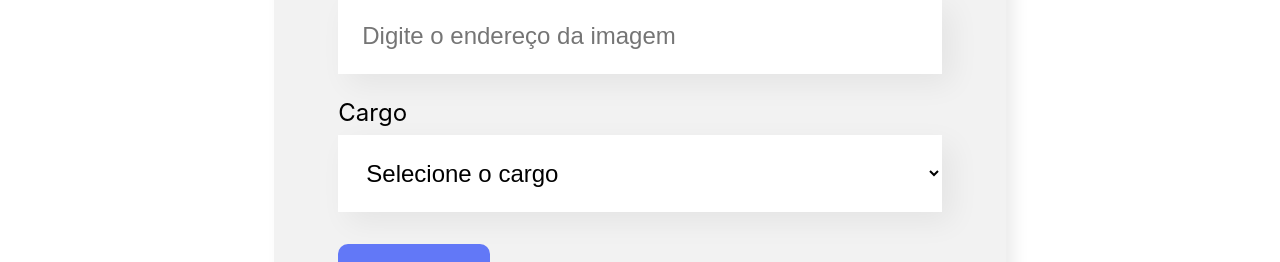
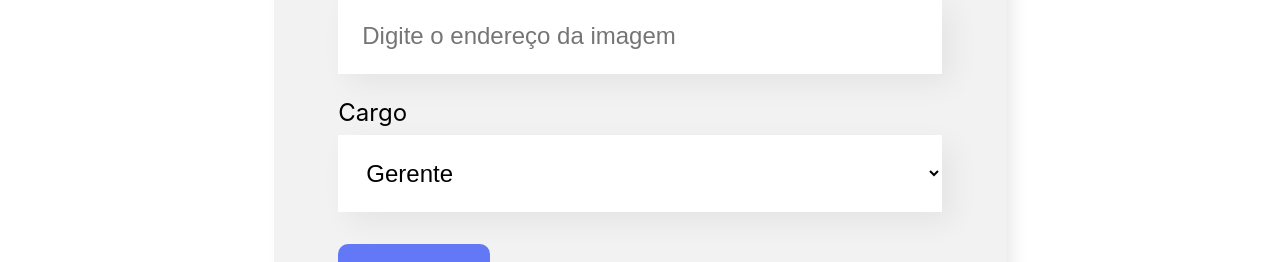
Before and after one commit to francovinicius/cadastro-de-funcionario, a React (Create React App) app: page / in a window 1280 px wide. Shown: the part 1000-1262 px from the top of the page. Built offline with nearby package versions, Linux system fonts and the light colour scheme.

Commit message:
refatorando codigo duplicado

```diff
--- a/src/App.js
+++ b/src/App.js
@@ -61,7 +61,7 @@ function App() {
   return (
     <div className="App">
       <Banner />
-      <Formulario aoColaboradorCadastrado={colaborador => aoNovoColaboradorAdicionado(colaborador)} />
+      <Formulario times={times.map(time => time.nome)} aoColaboradorCadastrado={colaborador => aoNovoColaboradorAdicionado(colaborador)} />
 
       {times.map(time => <Time key={time.nome} nome={time.nome} corPrimaria={time.corPrimaria} corSecundaria={time.corSecundaria} /> )}
     </div>
--- a/src/componentes/Formulario/index.js
+++ b/src/componentes/Formulario/index.js
@@ -5,17 +5,7 @@ import { useState } from 'react';
 import './Formulario.css'
 
 const Formulario = (props) => {
-    //array time
-    const times = [
-            'Selecione o cargo',
-            'Gerente',
-            'Programador',
-            'Líder de equipe',
-            'Auxiliar administrativo',
-            'Auxiliar de serviços gerais',
-            'Assistente de rastreamento',
-            'Motorista'
-    ]
+
 
     //
     const [nome, setNome] = useState('')
@@ -67,7 +57,7 @@ const Formulario = (props) => {
                 <ListaSuspensa
                     obrigatorio = {true}
                     label="Cargo"
-                    itens={times}
+                    itens={props.times}
                     valor={time}
                     aoAlterado={valor => setTime(valor)}
                 />
```
